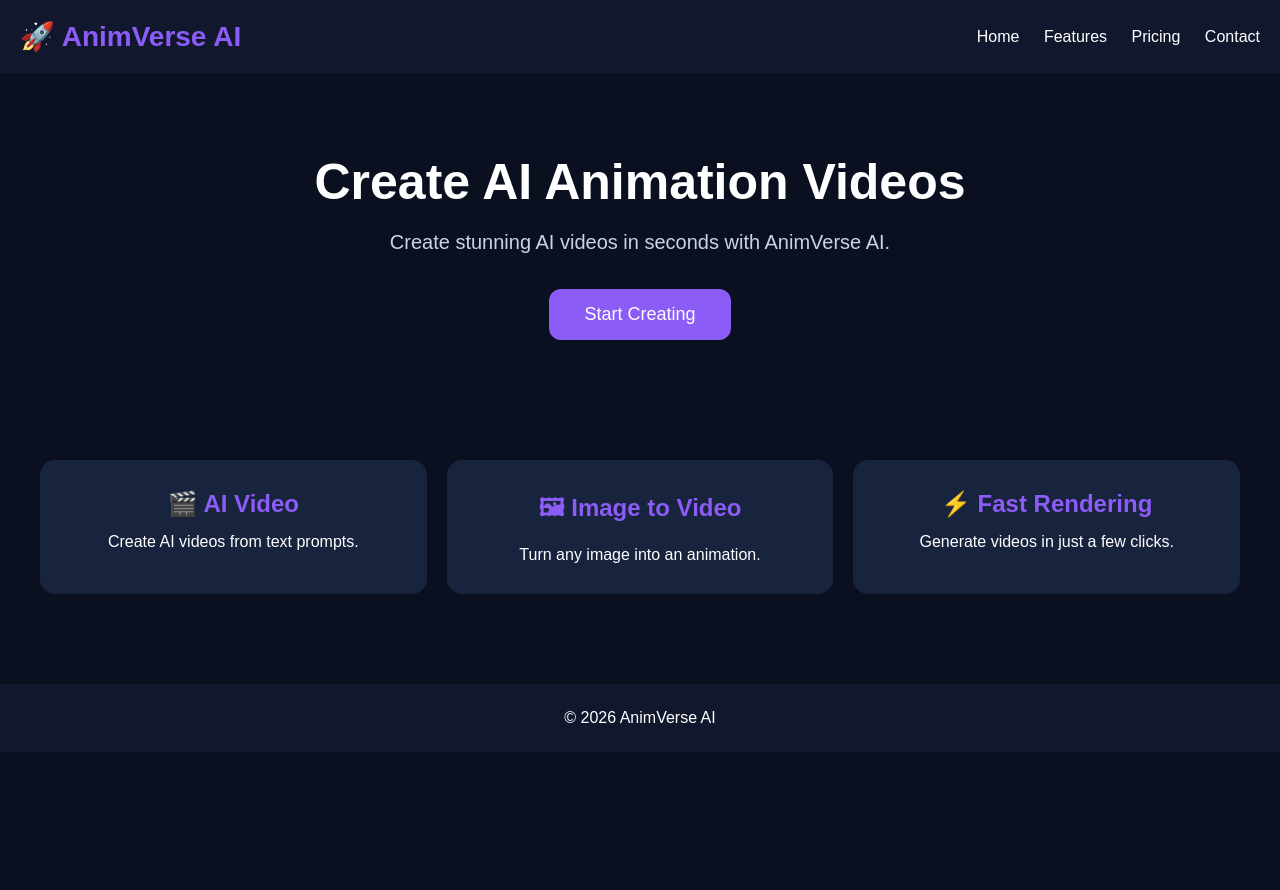
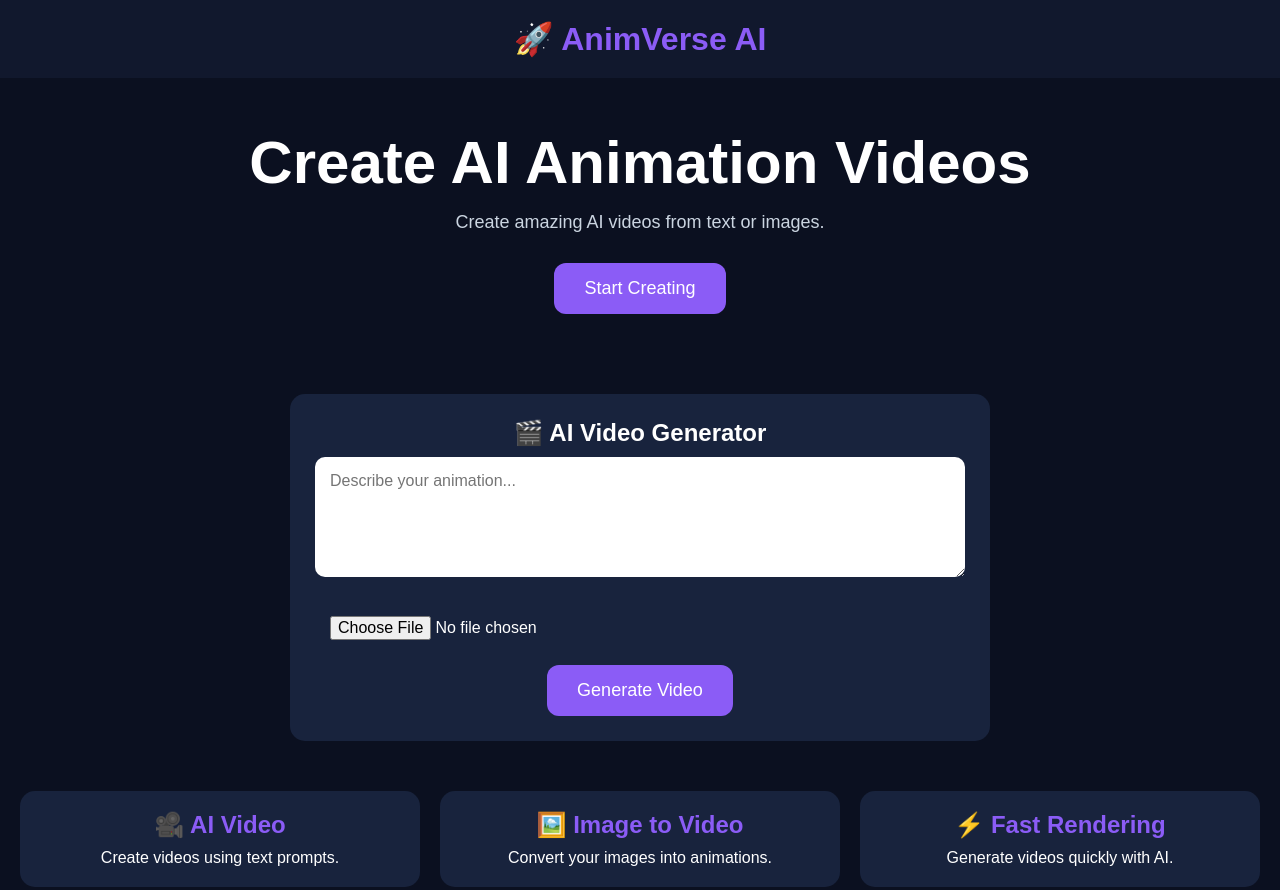
Before and after one commit to animeverseai/AnimVerse-AI, a plain HTML site: page index.html in a window 1280 px wide. Shown: the top 890 px of the page. Before the commit the page ends 800 px from the top, so only its background shows below. Drawn offline with Linux system fonts and the light colour scheme.

Commit message:
Refactor index.html for improved layout and styling

```diff
--- a/index.html
+++ b/index.html
@@ -3,11 +3,9 @@
 <head>
 <meta charset="UTF-8">
 <meta name="viewport" content="width=device-width, initial-scale=1.0">
-
 <title>AnimVerse AI</title>
 
 <style>
-
 *{
 margin:0;
 padding:0;
@@ -21,144 +19,145 @@ color:white;
 }
 
 header{
-display:flex;
-justify-content:space-between;
-align-items:center;
+background:#11182d;
 padding:20px;
-background:#11182d;
+text-align:center;
 }
 
 .logo{
-font-size:28px;
+font-size:32px;
 font-weight:bold;
 color:#8b5cf6;
 }
 
-nav a{
-color:white;
-text-decoration:none;
-margin-left:20px;
-}
-
 .hero{
-padding:80px 20px;
+padding:50px 20px;
 text-align:center;
 }
 
 .hero h1{
-font-size:50px;
-margin-bottom:20px;
+font-size:38px;
+margin-bottom:15px;
 }
 
 .hero p{
-font-size:20px;
+font-size:18px;
 color:#cbd5e1;
-margin-bottom:35px;
+margin-bottom:30px;
 }
 
 .btn{
 background:#8b5cf6;
-padding:15px 35px;
+color:white;
+padding:15px 30px;
 border:none;
 border-radius:12px;
-color:white;
 font-size:18px;
 cursor:pointer;
-transition:.3s;
 }
 
-.btn:hover{
-background:#7c3aed;
-transform:scale(1.05);
+.generator{
+max-width:700px;
+margin:30px auto;
+padding:25px;
+background:#18233d;
+border-radius:15px;
+text-align:center;
+}
+
+.generator input,
+.generator textarea{
+width:100%;
+padding:15px;
+margin:10px 0;
+border:none;
+border-radius:10px;
+font-size:16px;
 }
 
 .features{
 display:grid;
-grid-template-columns:repeat(auto-fit,minmax(250px,1fr));
+grid-template-columns:1fr;
 gap:20px;
-padding:40px;
+padding:20px;
 }
 
 .card{
 background:#18233d;
-padding:30px;
+padding:20px;
 border-radius:15px;
 text-align:center;
 }
 
 .card h2{
-margin-bottom:15px;
 color:#8b5cf6;
+margin-bottom:10px;
 }
 
 footer{
 text-align:center;
-padding:25px;
+padding:20px;
+margin-top:40px;
 background:#11182d;
-margin-top:50px;
 }
 
+@media(min-width:768px){
+.features{
+grid-template-columns:repeat(3,1fr);
+}
+
+.hero h1{
+font-size:60px;
+}
+}
 </style>
-
 </head>
 
 <body>
 
 <header>
-
-<div class="logo">
-🚀 AnimVerse AI
-</div>
-
-<nav>
-
-<a href="#">Home</a>
-
-<a href="#">Features</a>
-
-<a href="#">Pricing</a>
-
-<a href="#">Contact</a>
-
-</nav>
-
+<div class="logo">🚀 AnimVerse AI</div>
 </header>
 
 <section class="hero">
+<h1>Create AI Animation Videos</h1>
+<p>Create amazing AI videos from text or images.</p>
+<button class="btn">Start Creating</button>
+</section>
 
-<h1>Create AI Animation Videos</h1>
+<section class="generator">
 
-<p>Create stunning AI videos in seconds with AnimVerse AI.</p>
+<h2>🎬 AI Video Generator</h2>
 
-<button class="btn">
-Start Creating
-</button>
+<textarea rows="5" placeholder="Describe your animation..."></textarea>
+
+<input type="file">
+
+<button class="btn">Generate Video</button>
 
 </section>
 
 <section class="features">
 
 <div class="card">
-<h2>🎬 AI Video</h2>
-<p>Create AI videos from text prompts.</p>
+<h2>🎥 AI Video</h2>
+<p>Create videos using text prompts.</p>
 </div>
 
 <div class="card">
-<h2>🖼 Image to Video</h2>
-<p>Turn any image into an animation.</p>
+<h2>🖼️ Image to Video</h2>
+<p>Convert your images into animations.</p>
 </div>
 
 <div class="card">
 <h2>⚡ Fast Rendering</h2>
-<p>Generate videos in just a few clicks.</p>
+<p>Generate videos quickly with AI.</p>
 </div>
 
 </section>
 
 <footer>
-
 © 2026 AnimVerse AI
-
 </footer>
 
 </body>
```
